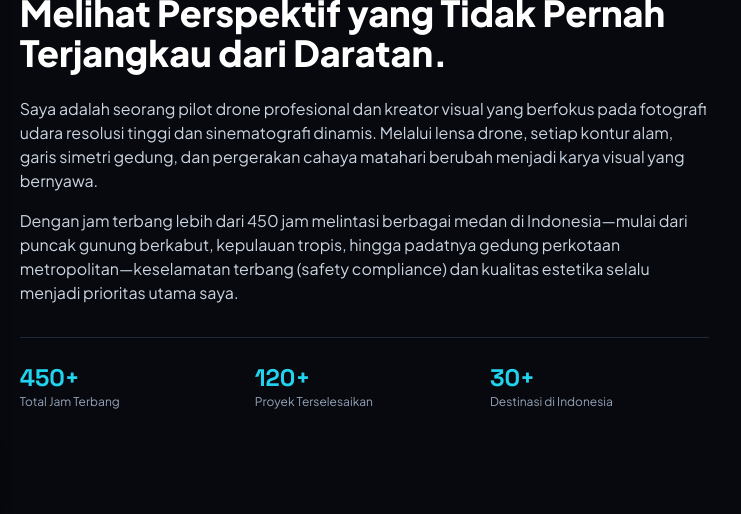
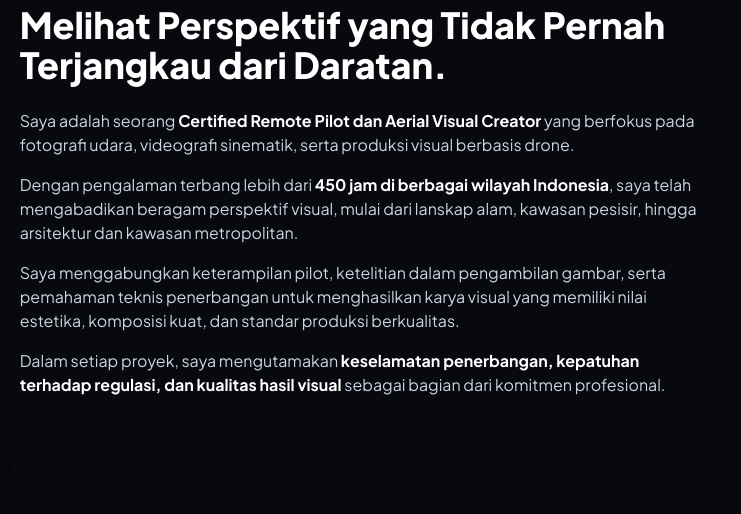
Before and after one commit to bobienmartin-bit/drone-portfolio, a plain HTML site: page index.html in a window 1280 px wide. Shown: the part 5078-5592 px from the top of the page, 539-1280 px from the left. Drawn offline with nearby package versions, Linux system fonts and the light colour scheme.

Commit message:
Update pilot profile biography text and remove bottom stat highlights

```diff
--- a/i18n.js
+++ b/i18n.js
@@ -99,11 +99,10 @@ const translations = {
     "about.reg_title": "REGISTRASI RESMI",
     "about.reg_desc": "Kementerian Perhubungan RI",
     "about.title": "Melihat Perspektif yang Tidak Pernah Terjangkau dari Daratan.",
-    "about.p1": "Saya adalah seorang pilot drone profesional dan kreator visual yang berfokus pada fotografi udara resolusi tinggi dan sinematografi dinamis. Melalui lensa drone, setiap kontur alam, garis simetri gedung, dan pergerakan cahaya matahari berubah menjadi karya visual yang bernyawa.",
-    "about.p2": "Dengan jam terbang lebih dari 450 jam melintasi berbagai medan di Indonesia—mulai dari puncak gunung berkabut, kepulauan tropis, hingga padatnya gedung perkotaan metropolitan—keselamatan terbang (safety compliance) dan kualitas estetika selalu menjadi prioritas utama saya.",
-    "about.stat1_label": "Total Jam Terbang",
-    "about.stat2_label": "Proyek Terselesaikan",
-    "about.stat3_label": "Destinasi di Indonesia",
+    "about.p1": "Saya adalah seorang <strong class=\"text-white\">Certified Remote Pilot dan Aerial Visual Creator</strong> yang berfokus pada fotografi udara, videografi sinematik, serta produksi visual berbasis drone.",
+    "about.p2": "Dengan pengalaman terbang lebih dari <strong class=\"text-white\">450 jam di berbagai wilayah Indonesia</strong>, saya telah mengabadikan beragam perspektif visual, mulai dari lanskap alam, kawasan pesisir, hingga arsitektur dan kawasan metropolitan.",
+    "about.p3": "Saya menggabungkan keterampilan pilot, ketelitian dalam pengambilan gambar, serta pemahaman teknis penerbangan untuk menghasilkan karya visual yang memiliki nilai estetika, komposisi kuat, dan standar produksi berkualitas.",
+    "about.p4": "Dalam setiap proyek, saya mengutamakan <strong class=\"text-white\">keselamatan penerbangan, kepatuhan terhadap regulasi, dan kualitas hasil visual</strong> sebagai bagian dari komitmen profesional.",
 
     // Contact
     "contact.badge": "Kolaborasi",
@@ -226,11 +225,10 @@ const translations = {
     "about.reg_title": "OFFICIAL CERTIFICATION",
     "about.reg_desc": "Ministry of Transportation RI",
     "about.title": "Discovering Perspectives Never Reached from the Ground.",
-    "about.p1": "I am a certified drone pilot and visual storyteller specializing in ultra-high resolution aerial photography and dynamic cinematography. Through the drone lens, natural contours, architectural geometry, and sunlight transitions become compelling visual narratives.",
-    "about.p2": "With over 450 flight hours across Indonesia's diverse terrains—from misty mountain summits and tropical archipelagos to bustling urban centers—flight safety compliance and artistic excellence are always my top priorities.",
-    "about.stat1_label": "Total Flight Hours",
-    "about.stat2_label": "Completed Projects",
-    "about.stat3_label": "Destinations in Indonesia",
+    "about.p1": "I am a <strong class=\"text-white\">Certified Remote Pilot and Aerial Visual Creator</strong> focused on aerial photography, cinematic videography, and drone-based visual production.",
+    "about.p2": "With over <strong class=\"text-white\">450 flight hours across various regions of Indonesia</strong>, I have captured diverse visual perspectives, from natural landscapes and coastal areas to architecture and metropolitan areas.",
+    "about.p3": "I combine piloting skills, precision framing, and aeronautical technical expertise to produce visual works with high aesthetic value, compelling composition, and professional production standards.",
+    "about.p4": "In every project, I prioritize <strong class=\"text-white\">flight safety, regulatory compliance, and visual excellence</strong> as part of my professional commitment.",
 
     // Contact
     "contact.badge": "Collaboration",
--- a/index.html
+++ b/index.html
@@ -683,27 +683,17 @@
 
         <div class="space-y-4 text-slate-300 text-sm sm:text-base leading-relaxed">
           <p data-i18n="about.p1">
-            Saya adalah seorang pilot drone profesional dan kreator visual yang berfokus pada fotografi udara resolusi tinggi dan sinematografi dinamis. Melalui lensa drone, setiap kontur alam, garis simetri gedung, dan pergerakan cahaya matahari berubah menjadi karya visual yang bernyawa.
+            Saya adalah seorang <strong class="text-white">Certified Remote Pilot dan Aerial Visual Creator</strong> yang berfokus pada fotografi udara, videografi sinematik, serta produksi visual berbasis drone.
           </p>
           <p data-i18n="about.p2">
-            Dengan jam terbang lebih dari 450 jam melintasi berbagai medan di Indonesia—mulai dari puncak gunung berkabut, kepulauan tropis, hingga padatnya gedung perkotaan metropolitan—keselamatan terbang (safety compliance) dan kualitas estetika selalu menjadi prioritas utama saya.
+            Dengan pengalaman terbang lebih dari <strong class="text-white">450 jam di berbagai wilayah Indonesia</strong>, saya telah mengabadikan beragam perspektif visual, mulai dari lanskap alam, kawasan pesisir, hingga arsitektur dan kawasan metropolitan.
           </p>
-        </div>
-
-        <!-- Key Highlights -->
-        <div class="mt-8 grid grid-cols-2 sm:grid-cols-3 gap-4 pt-6 border-t border-slate-800">
-          <div>
-            <div class="text-2xl font-bold font-mono text-cyan-400">450+</div>
-            <div class="text-xs text-slate-400" data-i18n="about.stat1_label">Total Jam Terbang</div>
-          </div>
-          <div>
-            <div class="text-2xl font-bold font-mono text-cyan-400">120+</div>
-            <div class="text-xs text-slate-400" data-i18n="about.stat2_label">Proyek Terselesaikan</div>
-          </div>
-          <div>
-            <div class="text-2xl font-bold font-mono text-cyan-400">30+</div>
-            <div class="text-xs text-slate-400" data-i18n="about.stat3_label">Destinasi di Indonesia</div>
-          </div>
+          <p data-i18n="about.p3">
+            Saya menggabungkan keterampilan pilot, ketelitian dalam pengambilan gambar, serta pemahaman teknis penerbangan untuk menghasilkan karya visual yang memiliki nilai estetika, komposisi kuat, dan standar produksi berkualitas.
+          </p>
+          <p data-i18n="about.p4">
+            Dalam setiap proyek, saya mengutamakan <strong class="text-white">keselamatan penerbangan, kepatuhan terhadap regulasi, dan kualitas hasil visual</strong> sebagai bagian dari komitmen profesional.
+          </p>
         </div>
 
       </div>
```
